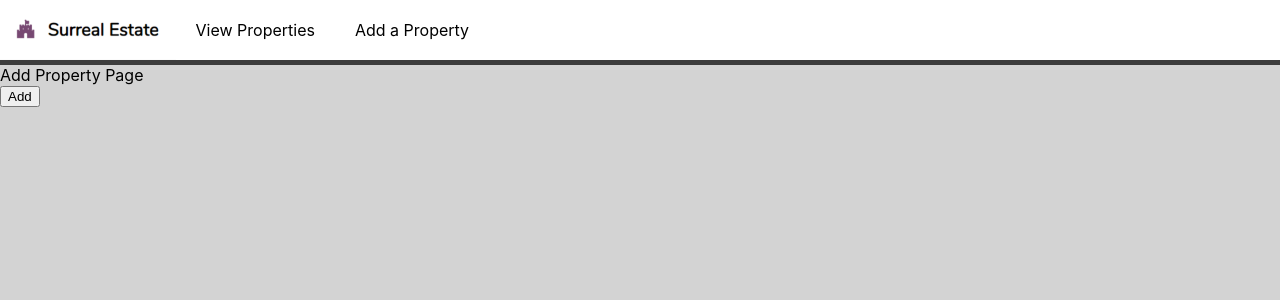
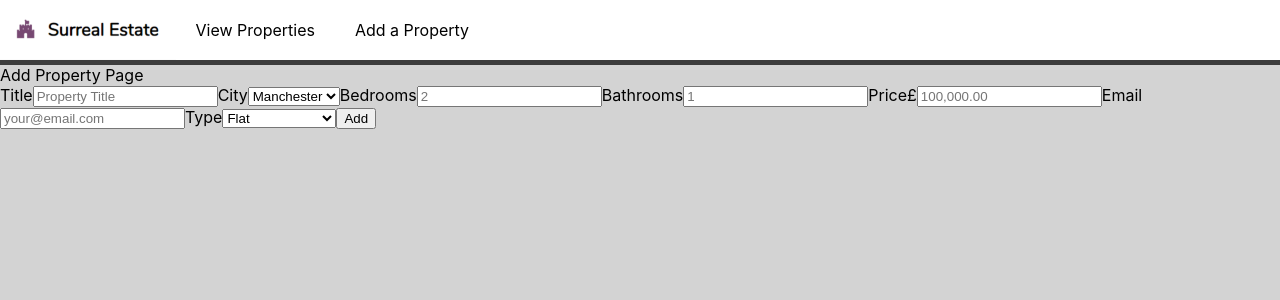
Before and after one commit to tdot124/surreal-estate, a React (Create React App) app: page /add-property in a window 1280 px wide. Shown: the top 300 px of the page. Built offline with nearby package versions, Linux system fonts and the light colour scheme; the HTML template or start-up script is replaced by a standard one; a web font is replaced by a local one.

Commit message:
added form to add property component no style yet

```diff
--- a/src/components/AddProperty.jsx
+++ b/src/components/AddProperty.jsx
@@ -2,7 +2,15 @@
 
 const AddProperty = () => {
   const initialState = {
-    title: "",
+    fields: {
+      title: "",
+      type: "Flat",
+      city: "Manchester",
+      bedrooms: "",
+      bathrooms: "",
+      price: "",
+      email: "",
+    },
   };
 
   const [fields, setFields] = useState(initialState.fields);
@@ -12,10 +20,103 @@
     console.log(fields);
   };
 
+  const handleFieldChange = (event) => {
+    setFields({ ...fields, [event.target.name]: event.target.value });
+  };
+
   return (
     <div className="add-property">
       <div>Add Property Page</div>
-      <form onSubmit={handleAddProperty}>
+      <form className="add-property-form" onSubmit={handleAddProperty}>
+        <label htmlFor="title">
+          Title
+          <input
+            id="title"
+            name="title"
+            value={fields.title}
+            onChange={handleFieldChange}
+            placeholder="Property Title"
+            type="text"
+          />
+        </label>
+        <label htmlFor="city">
+          City
+          <select
+            id="city"
+            name="city"
+            value={fields.city}
+            onChange={handleFieldChange}
+          >
+            <option value="Manchester">Manchester</option>
+            <option value="Leeds">Leeds</option>
+            <option value="Sheffield">Sheffield</option>
+            <option value="Liverpool">Liverpool</option>
+          </select>
+        </label>
+        <label htmlFor="bedrooms">
+          Bedrooms
+          <input
+            id="bedrooms"
+            name="bedrooms"
+            value={fields.bedrooms}
+            onChange={handleFieldChange}
+            placeholder="2"
+            type="number"
+          />
+        </label>
+        <label htmlFor="bathrooms">
+          Bathrooms
+          <input
+            id="bathrooms"
+            name="bathrooms"
+            value={fields.bathrooms}
+            onChange={handleFieldChange}
+            placeholder="1"
+            type="number"
+          />
+        </label>
+        <label htmlFor="price">
+          Price
+          <span>£</span>
+          <input
+            id="price"
+            name="price"
+            value={fields.price}
+            onChange={handleFieldChange}
+            placeholder="100,000.00"
+            min="0.01"
+            step="0.01"
+          />
+        </label>
+        <label htmlFor="email">
+          Email
+          <input
+            id="email"
+            name="email"
+            value={fields.email}
+            onChange={handleFieldChange}
+            placeholder="your@email.com"
+            type="email"
+          />
+        </label>
+        <label htmlFor="type">
+          Type
+          <select
+            id="type"
+            name="type"
+            value={fields.type}
+            onChange={handleFieldChange}
+          >
+            <option value="Flat">Flat</option>
+            <option value="Detached">Detached</option>
+            <option value="Semi-Detached">Semi-Detached</option>
+            <option value="Terraced">Terraced</option>
+            <option value="End of Terrace">End of Terrace</option>
+            <option value="Cottage">Cottage</option>
+            <option value="Bungalow">Bungalow</option>
+          </select>
+        </label>
+
         <button type="submit">Add</button>
       </form>
     </div>
```
Also changed, not shown: src/styles/add-property.css (+9 -0 lines).
